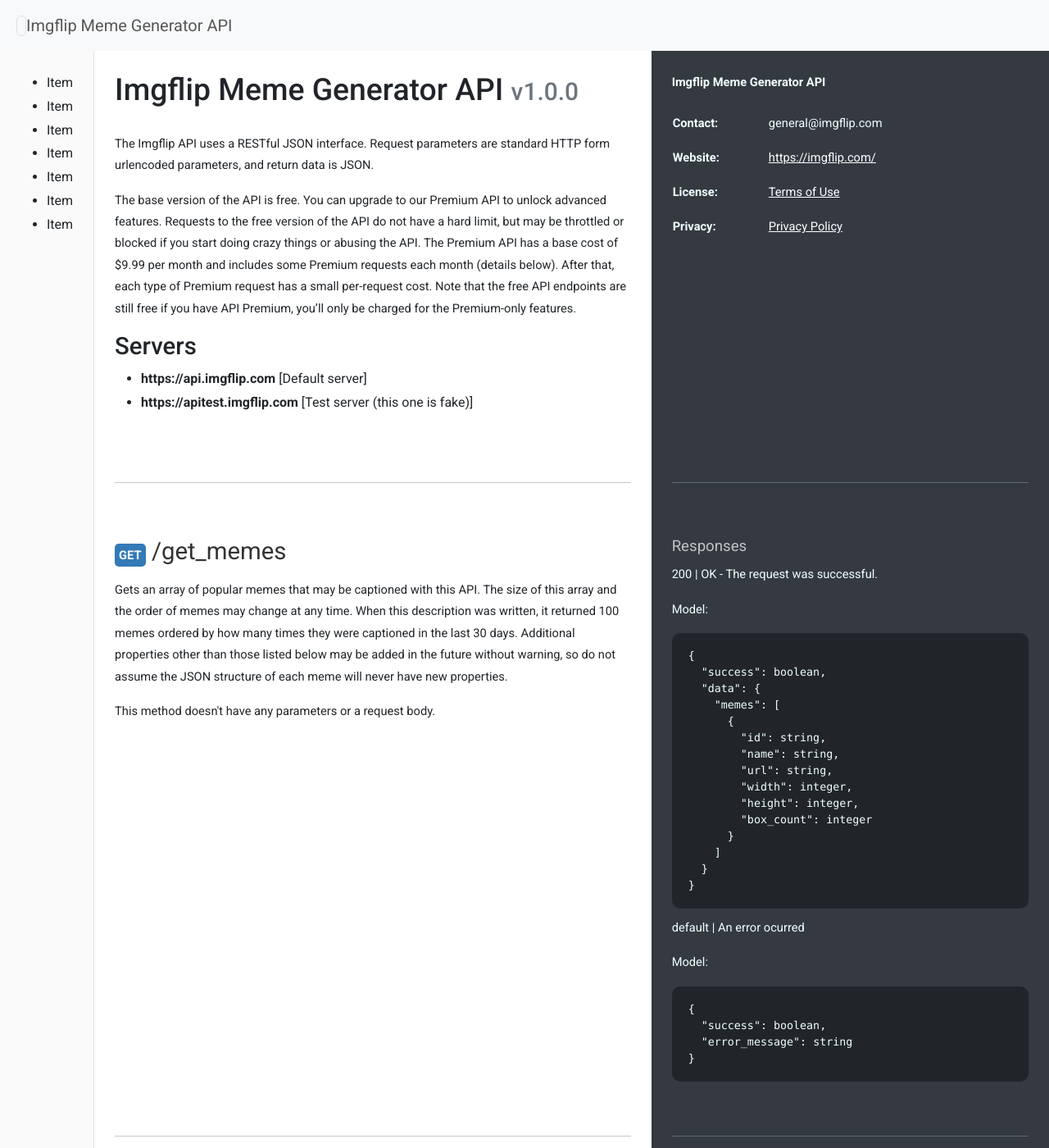
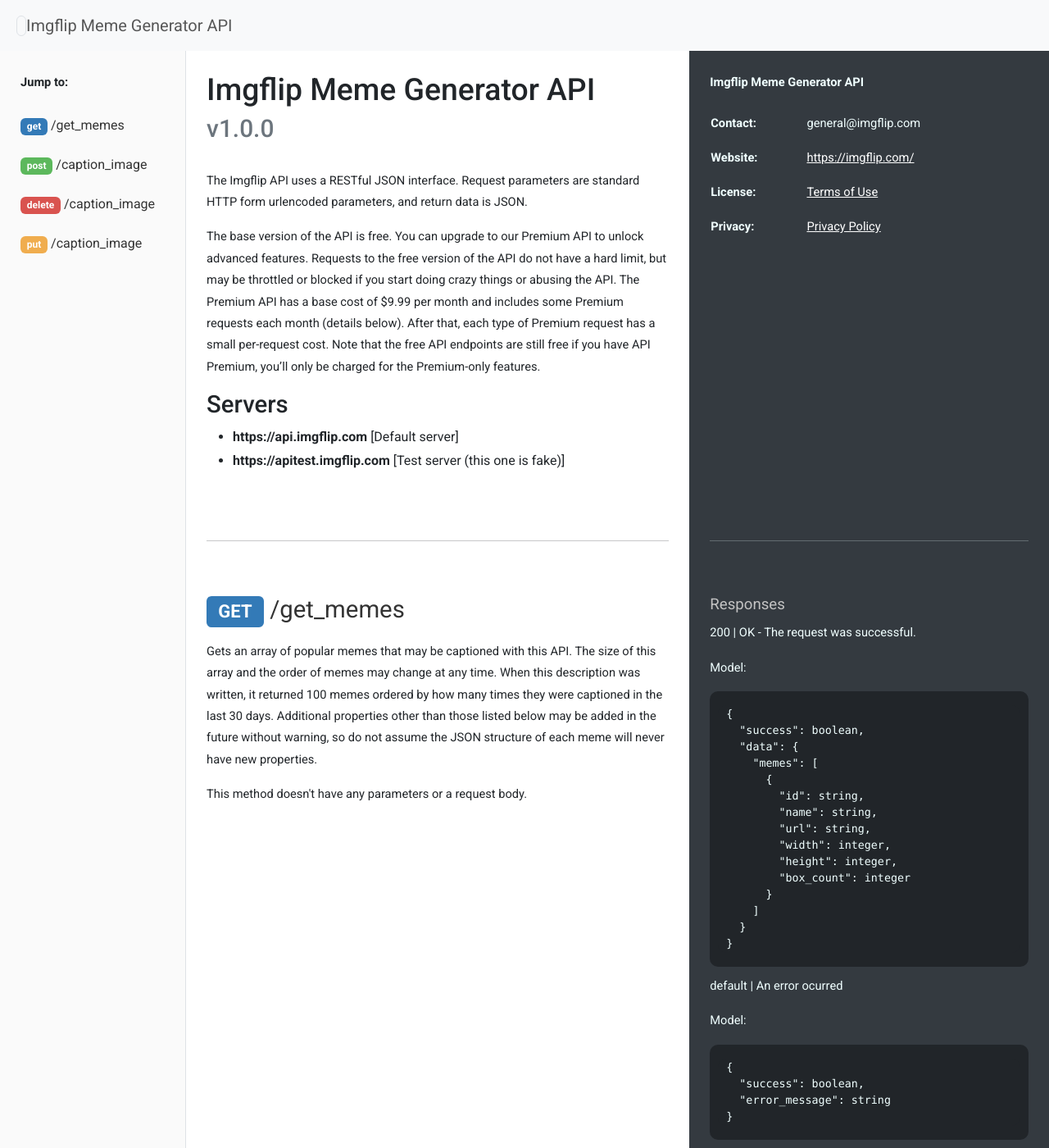
Before and after one commit to james-sabel/jekyll-openapi-parser, a Jekyll site: the page built from index.markdown, in a window 1280 px wide and 1400 px high. Shown: the whole window at 82% size. Built offline with Jekyll 4.4.1, drawn with Linux system fonts in a browser that asks for light colours.

Commit message:
Changed the style for methods (badges); created the sidebar menu.

```diff
--- a/_includes/content.html
+++ b/_includes/content.html
@@ -1,15 +1,22 @@
 <div class="row flex-nowrap">
     <div class="col-auto px-0 border-end" style="background-color: #fafafa;">
         <div id="toc" class="collapse collapse-horizontal show">
-            <ul>
-                <li>Item</li>
-                <li>Item</li>
-                <li>Item</li>
-                <li>Item</li>
-                <li>Item</li>
-                <li>Item</li>
-                <li>Item</li>
-            </ul>
+            <p><b>Jump to:</b></p>
+            <nav>
+                {% for endpoint in site.data.meme_generator.paths %}
+                    {% for method in endpoint[1] %}
+                        {% if method[0] == "get" %}
+                            <a href='#{{ method[0] }}{{ endpoint[0] | replace: "/", "-" | replace: "_", "-" }}'><span class="badge method-name-get">{{ method[0] }}</span> {{ endpoint[0] }}</a>
+                        {% elsif method[0] == "post" %}
+                            <a href='#{{ method[0] }}{{ endpoint[0] | replace: "/", "-" | replace: "_", "-" }}'><span class="badge method-name-post">{{ method[0] }}</span> {{ endpoint[0] }}</a>
+                        {% elsif method[0] == "delete" %}
+                            <a href='#{{ method[0] }}{{ endpoint[0] | replace: "/", "-" | replace: "_", "-" }}'><span class="badge method-name-delete">{{ method[0] }}</span> {{ endpoint[0] }}</a>
+                        {% elsif method[0] == "put" %}
+                            <a href='#{{ method[0] }}{{ endpoint[0] | replace: "/", "-" | replace: "_", "-" }}'><span class="badge method-name-put">{{ method[0] }}</span> {{ endpoint[0] }}</a>
+                        {% endif %}
+                    {% endfor %}
+                {% endfor %}
+            </nav>
         </div>
     </div>
     <div id="content" class="col">
@@ -36,13 +43,13 @@
                 <div class="row">
                     <div id="middle" class="col-sm-7">
                         {% if method[0] == "get" %}
-                            <h2><span class="method-name-box method-name-get">{{ method[0] | upcase }}</span> <span class="method-endpoint">{{ endpoint[0] }}</span></h2>
+                            <h2 id='{{ method[0] }}{{ endpoint[0] | replace: "/", "-" | replace: "_", "-" }}'><span class="badge method-name-get">{{ method[0] | upcase }}</span> <span class="method-endpoint">{{ endpoint[0] }}</span></h2>
                         {% elsif method[0] == "post" %}
-                            <h2><span class="method-name-box method-name-post">{{ method[0] | upcase }}</span> <span class="method-endpoint">{{ endpoint[0] }}</span></h2>
+                            <h2 id='{{ method[0] }}{{ endpoint[0] | replace: "/", "-" | replace: "_", "-" }}'><span class="badge method-name-post">{{ method[0] | upcase }}</span> <span class="method-endpoint">{{ endpoint[0] }}</span></h2>
                         {% elsif method[0] == "delete" %}
-                            <h2><span class="method-name-box method-name-delete">{{ method[0] | upcase }}</span> <span class="method-endpoint">{{ endpoint[0] }}</span></h2>
+                            <h2 id='{{ method[0] }}{{ endpoint[0] | replace: "/", "-" | replace: "_", "-" }}'><span class="badge method-name-delete">{{ method[0] | upcase }}</span> <span class="method-endpoint">{{ endpoint[0] }}</span></h2>
                         {% elsif method[0] == "put" %}
-                            <h2><span class="method-name-box method-name-put">{{ method[0] | upcase }}</span> <span class="method-endpoint">{{ endpoint[0] }}</span></h2>
+                            <h2 id='{{ method[0] }}{{ endpoint[0] | replace: "/", "-" | replace: "_", "-" }}'><span class="badge method-name-put">{{ method[0] | upcase }}</span> <span class="method-endpoint">{{ endpoint[0] }}</span></h2>
                         {% endif %}
                         <p>{{ method[1].description | markdownify  }}</p>
                         {% if method[1].requestBody %}
--- a/assets/css/styles.css
+++ b/assets/css/styles.css
@@ -38,6 +38,26 @@ li {
 
 #toc {
     padding: 25px;
+}
+
+#toc nav {
+    margin-left: -12px;
+}
+
+#toc a {
+    display: block;
+    padding: 12px;
+    color: #333333;
+    text-decoration: none;
+}
+
+#toc a:hover {
+    background-color: #ccc;
+}
+
+#toc a.active {
+    background-color: #ccc;
+    color: white;
 }
 
 #middle {
```
